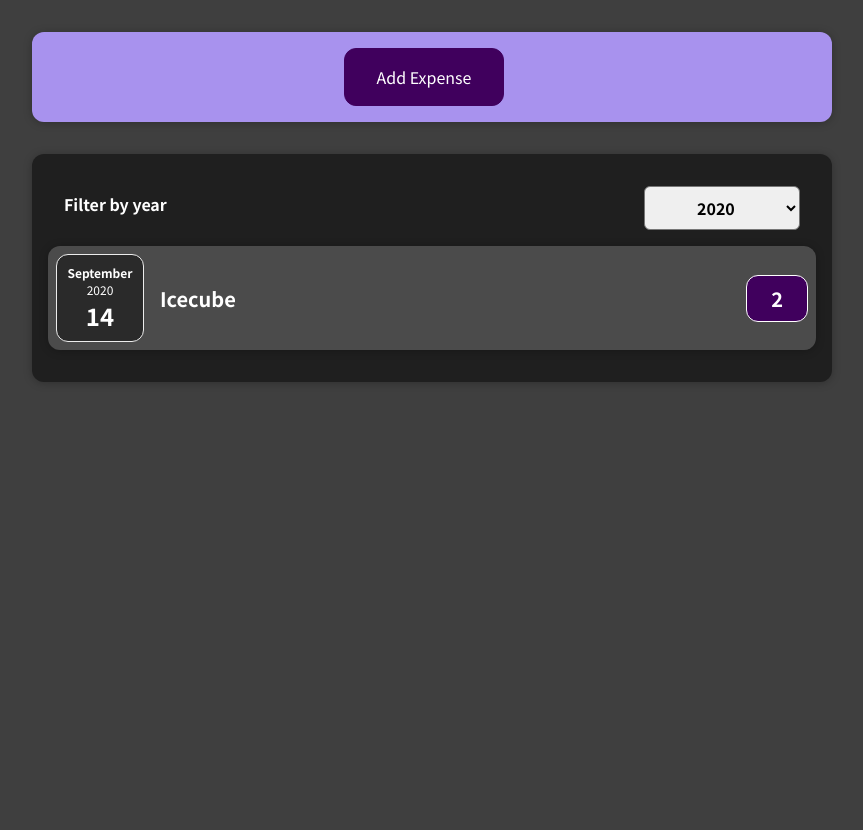
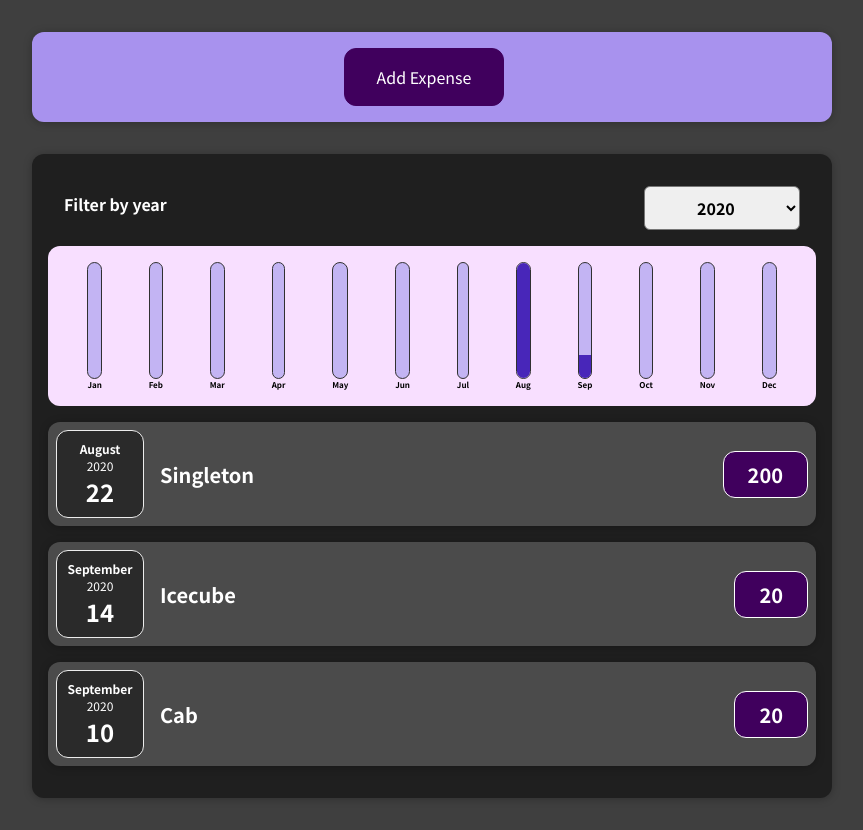
Before and after one commit to udaraliyanage/expense-tracker-react, a React (Create React App) app: page / in a window 1280 px wide. Shown: the whole page, without its empty margins (208-1071 px from the left). Before the commit the page ends 800 px from the top, so only its background shows below. Built offline with nearby package versions, Linux system fonts and the light colour scheme.

Commit message:
Add graph

```diff
--- a/src/App.js
+++ b/src/App.js
@@ -7,7 +7,7 @@
     let initialExpenses = [
         {
             description: 'Singleton',
-            date: new Date(2021, 8, 22),
+            date: new Date(2020, 7, 22),
             amount: 200,
             id : 1
         },
@@ -19,14 +19,20 @@
         },
         {
             description: 'Cab',
-            date: new Date(2021, 8, 8),
+            date: new Date(2021, 3, 8),
             amount: 14,
             id : 3
         },
         {
             description: 'Icecube',
             date: new Date(2020, 8, 14),
-            amount: 2,
+            amount: 20,
+            id : 4
+        },
+        {
+            description: 'Cab',
+            date: new Date(2020, 8, 10),
+            amount: 20,
             id : 4
         },
         {
--- /dev/null
+++ b/src/components/Chart/Chart.css
@@ -0,0 +1,9 @@
+.chart {
+    padding: 1rem;
+    border-radius: 12px;
+    background-color: #f8dfff;
+    text-align: center;
+    display: flex;
+    justify-content: space-around;
+    height: 10rem;
+}
--- /dev/null
+++ b/src/components/Chart/Chart.js
@@ -0,0 +1,25 @@
+import ChartBar from './ChartBar'
+import './Chart.css'
+
+const Chart = props => {
+
+    const dataPointValues = props.dataPoints.map(dataPoint => dataPoint.value);
+    const totalMaximum = Math.max(...dataPointValues);
+
+    props.dataPoints.forEach(e => console.log(e.label))
+
+    return (
+        <div className='chart'>
+            {props.dataPoints.map((dataPoint) => (
+                <ChartBar
+                    key={dataPoint.label}
+                    value={dataPoint.value}
+                    maxValue={totalMaximum}
+                    label={dataPoint.label}
+                />
+            ))}
+        </div>
+    );
+}
+
+export default Chart
--- /dev/null
+++ b/src/components/Chart/ChartBar.css
@@ -0,0 +1,30 @@
+.chart-bar {
+    height: 100%;
+    display: flex;
+    flex-direction: column;
+    align-items: center;
+}
+
+.chart-bar__inner {
+    height: 100%;
+    width: 100%;
+    border: 1px solid #313131;
+    border-radius: 12px;
+    background-color: #c3b4f3;
+    overflow: hidden;
+    display: flex;
+    flex-direction: column;
+    justify-content: flex-end;
+}
+
+.chart-bar__fill {
+    background-color: #4826b9;
+    width: 100%;
+    transition: all 0.3s ease-out;
+}
+
+.chart-bar__label {
+    font-weight: bold;
+    font-size: 0.5rem;
+    text-align: center;
+}
--- /dev/null
+++ b/src/components/Chart/ChartBar.js
@@ -0,0 +1,24 @@
+import './ChartBar.css'
+
+const CharBar = props => {
+
+    let barFillHeight = '0%';
+
+    if (props.maxValue > 0) {
+        barFillHeight = Math.round((props.value / props.maxValue) * 100) + '%';
+    }
+
+    return (
+        <div className='chart-bar'>
+            <div className='chart-bar__inner'>
+                <div
+    className='chart-bar__fill'
+    style={{height: barFillHeight}}
+    />
+            </div>
+            <div className='chart-bar__label'>{props.label}</div>
+        </div>
+    )
+}
+
+export default CharBar
--- /dev/null
+++ b/src/components/Expenses/ExpenseChart.js
@@ -0,0 +1,27 @@
+import Chart from "../Chart/Chart";
+
+const ExpenseChart = props => {
+    const chartDataPoints = [
+        { label: 'Jan', value: 0 },
+        { label: 'Feb', value: 0 },
+        { label: 'Mar', value: 0 },
+        { label: 'Apr', value: 0 },
+        { label: 'May', value: 0 },
+        { label: 'Jun', value: 0 },
+        { label: 'Jul', value: 0 },
+        { label: 'Aug', value: 0 },
+        { label: 'Sep', value: 0 },
+        { label: 'Oct', value: 0 },
+        { label: 'Nov', value: 0 },
+        { label: 'Dec', value: 0 },
+    ];
+
+    for (const expense of props.expenses){
+        const monthIndex = expense.date.getMonth();// Jan -> 0
+        chartDataPoints[monthIndex].value += expense.amount;
+    }
+
+    return <Chart className='chart' dataPoints = {chartDataPoints}/>
+}
+
+export default ExpenseChart
--- a/src/components/Expenses/ExpensePanel.js
+++ b/src/components/Expenses/ExpensePanel.js
@@ -3,6 +3,7 @@
 import Card from "../UI/Card";
 import ExpensesFilter from "./ExpensesFilter";
 import {useState} from "react";
+import ExpenseChart from "./ExpenseChart";
 
 function ExpensePanel(props) {
 
@@ -10,6 +11,8 @@
     const filterChangeHandler = (selectedYear) => {
         setFilteredYear(selectedYear);
     };
+
+    let filteredExpenses = props.items.filter(i => i.date.getFullYear() === selectedYear);
 
     let expenseItems = props.items
         .filter(i => i.date.getFullYear() === selectedYear)
@@ -30,7 +33,9 @@
     return (
         <Card className="expenses">
             <ExpensesFilter selected={selectedYear} onChangeFilter={filterChangeHandler}/>
+            <ExpenseChart expenses={filteredExpenses}/>
             {expenseItems}
+
         </Card>
     )
 }
```
